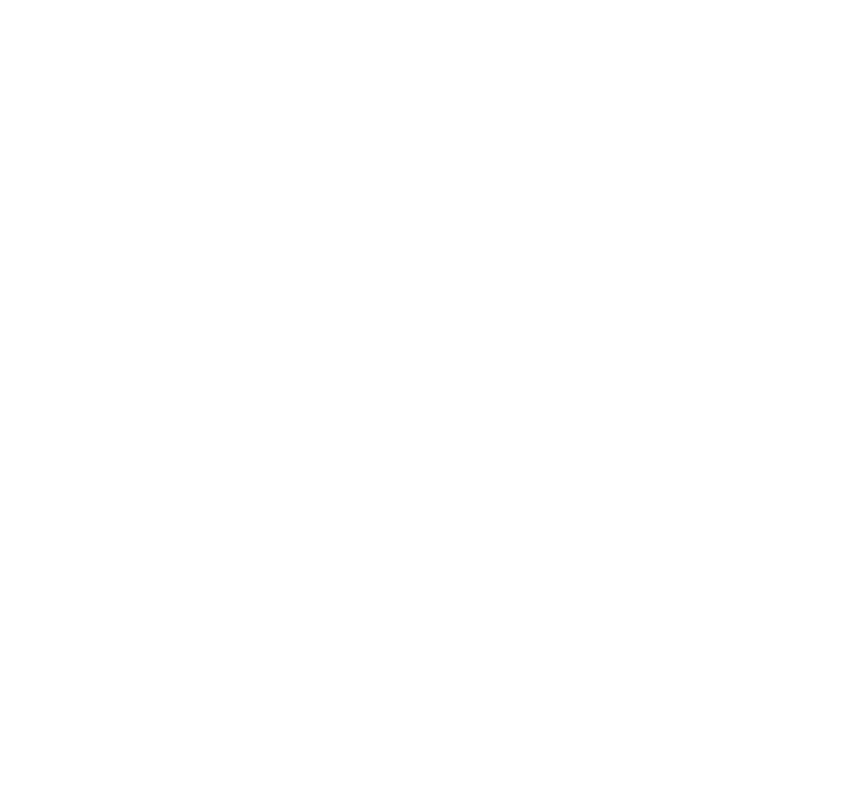
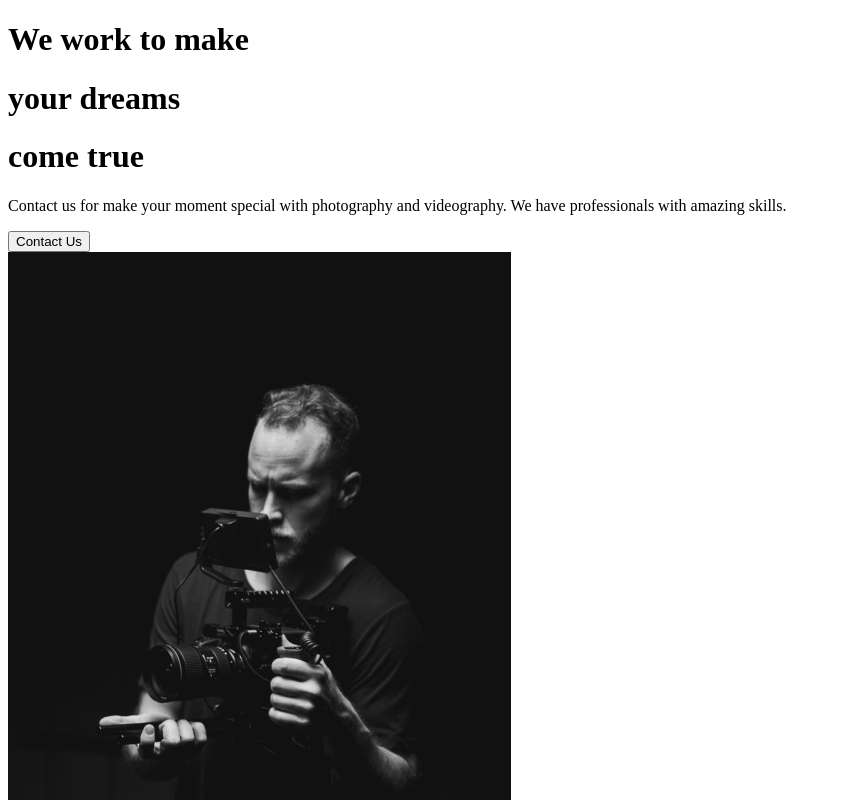
Before and after one commit to ParthPatel133/react-portfolio-project, a React (Create React App) app: page / in a window 1280 px wide. Shown: the top 800 px of the page, without its empty margins (0-841 px from the left). Built offline with nearby package versions, Linux system fonts and the light colour scheme.

Commit message:
add AboutSection Component

```diff
--- a/src/App.js
+++ b/src/App.js
@@ -1,9 +1,9 @@
-
+import AboutUs from './pages/AboutUs'
 
 function App() {
   return (
     <div className="App">
-
+      <AboutUs />
     </div>
   );
 }
--- /dev/null
+++ b/src/components/AboutSection.js
@@ -0,0 +1,28 @@
+import home1 from '../img/home1.png';
+
+const AboutSection = () => {
+    return (
+        <div>
+            <div className='description'>
+                <div className='title'>
+                    <div className='hide'>
+                        <h1>We work to make</h1>
+                    </div>
+                    <div className='hide'>
+                        <h1>your <span>dreams</span></h1>
+                    </div>
+                    <div className='hide'>
+                        <h1>come true</h1>
+                    </div>
+                </div>
+                <p>Contact us for make your moment special with photography and videography. We have professionals with amazing skills.</p>
+                <button>Contact Us</button>
+            </div>
+            <div className="image">
+                <img src={home1} alt="camera man" />
+            </div>
+        </div>
+    )
+}
+
+export default AboutSection;
--- /dev/null
+++ b/src/pages/AboutUs.js
@@ -0,0 +1,10 @@
+
+import AboutSection from '../components/AboutSection'
+
+const AboutUs = () => {
+    return (
+        <AboutSection />
+    )
+}
+
+export default AboutUs;
```
Also changed, not shown: 1 other file (tests, documents, lock files or other folders).
